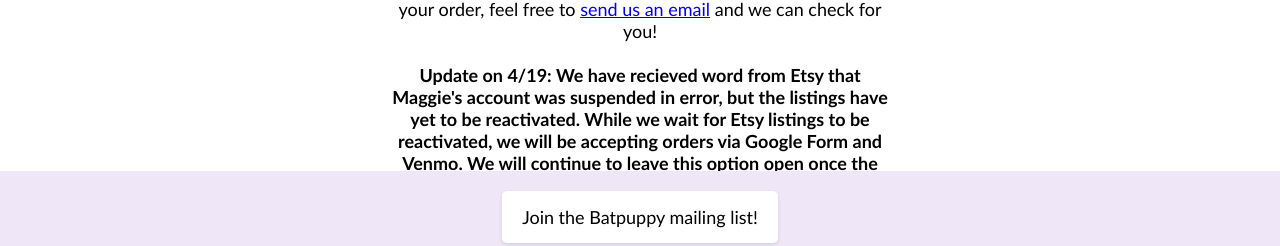
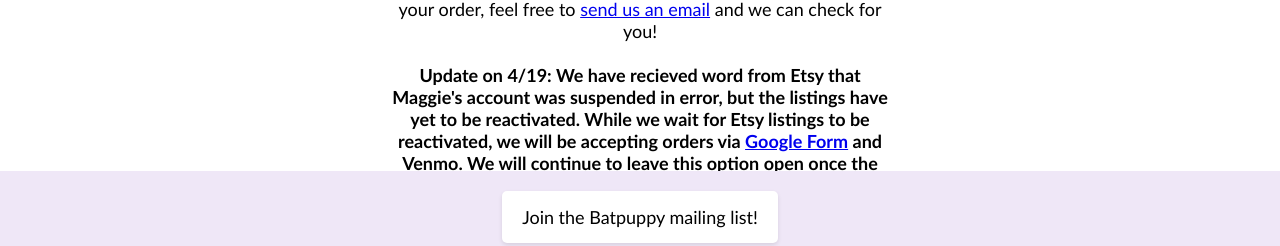
Before and after one commit to maggiejaenicke/batpuppy, a React (Create React App) app: page / in a window 1280 px wide. Both pictures are taken after a click on the item "Order the Book". Shown: the part 479-725 px from the top of the page. Built offline with nearby package versions, Linux system fonts and the light colour scheme.

Commit message:
Adds google form hyperlink

```diff
--- a/src/App.js
+++ b/src/App.js
@@ -76,7 +76,7 @@
             Update on 4/18: Maggie's Etsy account has been deactivated for a mysterious reason. Please join the <a href="https://docs.google.com/forms/d/e/1FAIpQLScNpMEr-deodbKQIALfk4WUQxp7O0Sfpr4PaYLaoFe7ICJlQw/viewform" target="_blank" rel="noopener noreferrer">mailing list</a>  for updates.<br></br><br></br>
             Most orders that have already been placed have gone through and will continue to ship as expected. Otherwise, you will have received a message from Etsy. If you are unsure of the status of your order, feel free to <a href="mailto:batpuppybook@gmail.com?bcc=maggiejaenicke@gmail.com,kwoodhouse1@gmail.com" target="_blank" rel="noopener noreferrer">send us an email</a> and we can check for you!<br></br><br></br>
 
-            <b>Update on 4/19: We have recieved word from Etsy that Maggie's account was suspended in error, but the listings have yet to be reactivated. While we wait for Etsy listings to be reactivated, we will be accepting orders via Google Form and Venmo. We will continue to leave this option open once the Etsy listings are reopened.</b><br></br><br></br>
+            <b>Update on 4/19: We have recieved word from Etsy that Maggie's account was suspended in error, but the listings have yet to be reactivated. While we wait for Etsy listings to be reactivated, we will be accepting orders via <a href="https://docs.google.com/forms/d/e/1FAIpQLScbb8lyyTYDUxqYjwad5zjG1IllVm6BL3NTdbZ9APa1rOl6OA/viewform" target="_blank" rel="noopener noreferrer">Google Form</a>  and Venmo. We will continue to leave this option open once the Etsy listings are reopened.</b><br></br><br></br>
             <a href="https://docs.google.com/forms/d/e/1FAIpQLScbb8lyyTYDUxqYjwad5zjG1IllVm6BL3NTdbZ9APa1rOl6OA/viewform" target="_blank" className="button" style={{ backgroundColor: '#EFE7F7', fontSize: '16px' }}>Shop Batpuppy (via Venmo)</a><br></br><br></br>
             If you don't use Venmo, we are hopeful that our Etsy listings will be back up in the next few days, and we will inform the mailing list when this option is available again. <br></br><br></br>
             <b>Thank you so much for your support and patience through this frustrating experience!</b>
```
